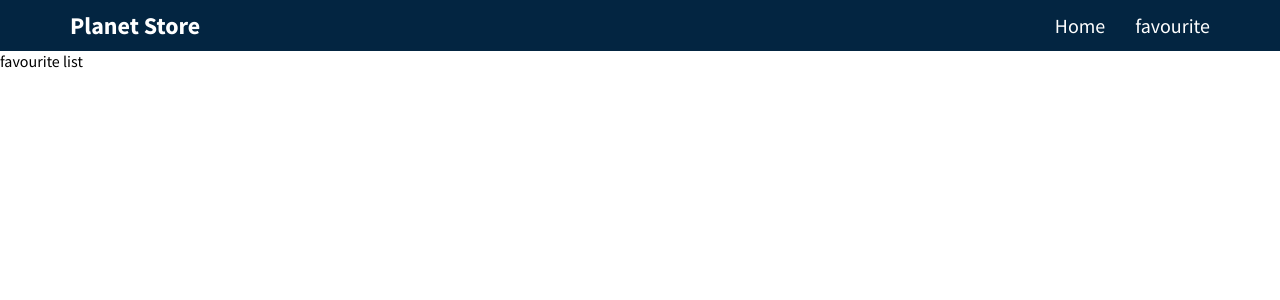
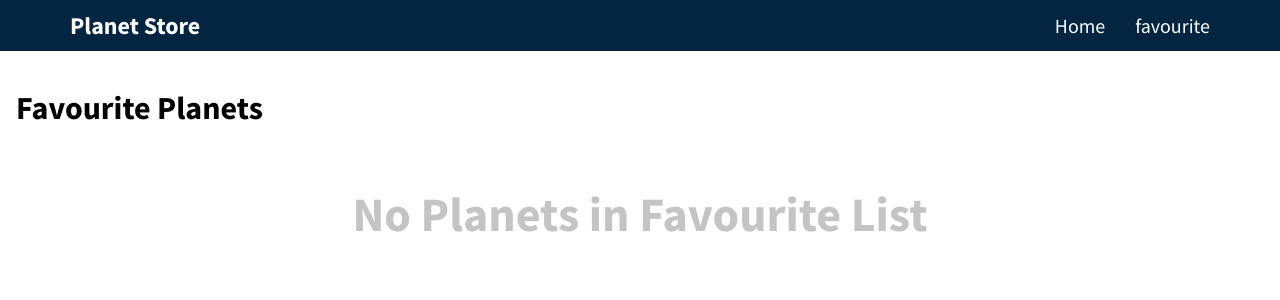
Before and after one commit to Girish3214/planets, a React (Create React App) app: page /favourites in a window 1280 px wide. Shown: the top 300 px of the page. Built offline with nearby package versions, Linux system fonts and the light colour scheme.

Commit message:
deleting fav list

```diff
--- a/src/App.js
+++ b/src/App.js
@@ -7,18 +7,19 @@ import FavouriteList from "./components/FavouriteList";
 import { GlobalProvider } from "./context/GlobalState";
 
 const App = () => {
+  let x = 0;
   return (
     <GlobalProvider>
-      <div>
       <div>
         <Router>
           <Nav />
           <Switch>
             <Route path="/" exact component={Home} />
-              <Route path="/favourites" exact component={FavouriteList} />
+            <Route path="/favourites" exact>
+              <FavouriteList key={(x = x + 1)} />
+            </Route>
           </Switch>
         </Router>
-        </div>
       </div>
     </GlobalProvider>
   );
--- a/src/components/FavouriteList.js
+++ b/src/components/FavouriteList.js
@@ -1,7 +1,30 @@
-import React from "react";
+import React, { useContext } from "react";
+import { GlobalContext } from "../context/GlobalState";
+import PlanetCard from "./PlanetCard";
+import {} from "../styles/planets.css";
 
-const FavouriteList = () => {
-  return <div>favourite list</div>;
+const FavouriteList = ({ x }) => {
+  const { FavouritePlanets } = useContext(GlobalContext);
+  console.log(FavouritePlanets);
+  return (
+    <div>
+      <div className="header">
+        <h1>Favourite Planets</h1>
+      </div>
+      {FavouritePlanets.length > 0 ? (
+        FavouritePlanets.map((planet) => (
+          <PlanetCard
+            id={planet.id}
+            name={planet.name}
+            favDisable={planet.isFavourite}
+            p={planet}
+          />
+        ))
+      ) : (
+        <h2 className="empty-list">No Planets in Favourite List</h2>
+      )}
+    </div>
+  );
 };
 
 export default FavouriteList;
--- a/src/components/Planet.js
+++ b/src/components/Planet.js
@@ -1,4 +1,4 @@
-import React, { useEffect, useState, useContext } from "react";
+import React, { useContext } from "react";
 import "../App.css";
 import { planets } from "../config";
 import "../styles/planets.css";
@@ -55,17 +55,12 @@ const Planet = ({ planet }) => {
   return (
     <div className="result-card">
       <div className="planet-container poster-wrapper img">
-        <img
-          className="img"
-          src={p}
-          alt={`${name}`}
-          onClick={() => addPlanetToList(planet)}
-        />
+        <img className="img" src={p} alt={`${name}`} />
 
         <div className="info">
           <div className="header">
             <h3 className="title">{name}</h3>
-            {
+            {!favDisable ? (
               <button
                 className="FAW"
                 disabled={favDisable}
@@ -73,9 +68,19 @@ const Planet = ({ planet }) => {
                   addPlanetToList(planet);
                 }}
               >
-                Add to Fav
+                <i className="fa fa-star-o fa-2x FAW"></i>
               </button>
-            }
+            ) : (
+              <button
+                className="FAW"
+                disabled={favDisable}
+                onClick={() => {
+                  addPlanetToList(planet);
+                }}
+              >
+                <i className="fa fa-star fa-2x FAW-red"></i>
+              </button>
+            )}
           </div>
         </div>
       </div>
--- /dev/null
+++ b/src/components/PlanetCard.js
@@ -0,0 +1,33 @@
+import React, { useContext } from "react";
+import { GlobalContext } from "../context/GlobalState";
+
+const PlanetCard = ({ p, name, favDisable, id }) => {
+  const { removePlanetFromList } = useContext(GlobalContext);
+
+  return (
+    <div className="result-card">
+      <div className="planet-container poster-wrapper img">
+        <img className="img" src={p} alt={`${name}`} />
+
+        <div className="info">
+          <div className="header">
+            <h3 className="title">{name}</h3>
+            {!favDisable && (
+              <button
+                className="FAW"
+                disabled={favDisable}
+                onClick={() => {
+                  removePlanetFromList(id);
+                }}
+              >
+                <i className="fa fa-star fa-2x FAW-red"></i>
+              </button>
+            )}
+          </div>
+        </div>
+      </div>
+    </div>
+  );
+};
+
+export default PlanetCard;
--- a/src/context/AppReducer.js
+++ b/src/context/AppReducer.js
@@ -6,6 +6,13 @@ const AppReducer = (state, action) => {
         FavouritePlanets: [action.payload, ...state.FavouritePlanets],
       };
 
+    case "REMOVE_PLANET_FROM_LIST":
+      return {
+        ...state,
+        FavouritePlanets: state.FavouritePlanets.filter(
+          (planet) => planet.id !== action.payload
+        ),
+      };
     default:
       return state;
   }
--- a/src/context/GlobalState.js
+++ b/src/context/GlobalState.js
@@ -23,9 +23,17 @@ export const GlobalProvider = (props) => {
     dispatch({ type: "ADD_PLANET_TO_LIST", payload: planet });
   };
 
+  const removePlanetFromList = (id) => {
+    dispatch({ type: "REMOVE_PLANET_FROM_LIST", payload: id });
+  };
+
   return (
     <GlobalContext.Provider
-      value={{ FavouritePlanets: state.FavouritePlanets, addPlanetToList }}
+      value={{
+        FavouritePlanets: state.FavouritePlanets,
+        addPlanetToList,
+        removePlanetFromList,
+      }}
     >
       {props.children}
     </GlobalContext.Provider>
--- a/src/styles/planets.css
+++ b/src/styles/planets.css
@@ -53,10 +53,29 @@
   height: 230px;
 }
 
-.FAW {
+.FAW,
+.FAW-red {
   background: none;
   border: none;
   float: right;
   margin-top: 7px;
   margin-right: 10px;
 }
+
+.FAW-red {
+  color: gold;
+}
+
+.header h1 {
+  display: flex;
+  justify-content: space-between;
+  align-items: center;
+  padding: 1rem;
+  font-size: 2rem;
+}
+
+.empty-list {
+  color: #c4c4c4;
+  font-size: 3rem;
+  text-align: center;
+}
```
Also changed, not shown: 1 other file (tests, documents, lock files or other folders). Lines whose indentation alone changed are shown as unchanged.
